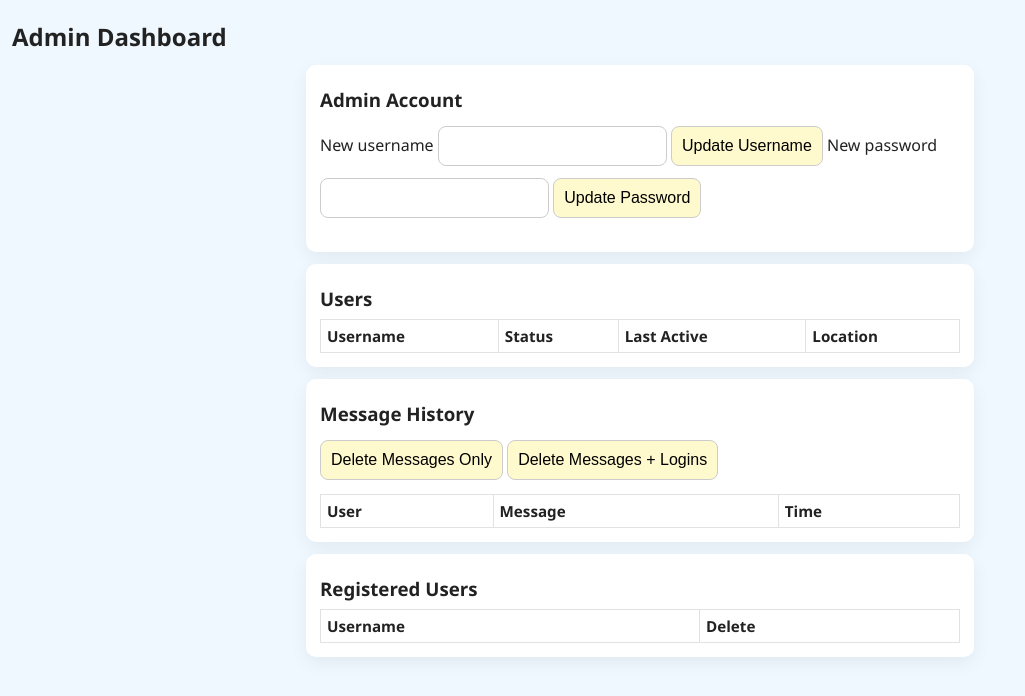
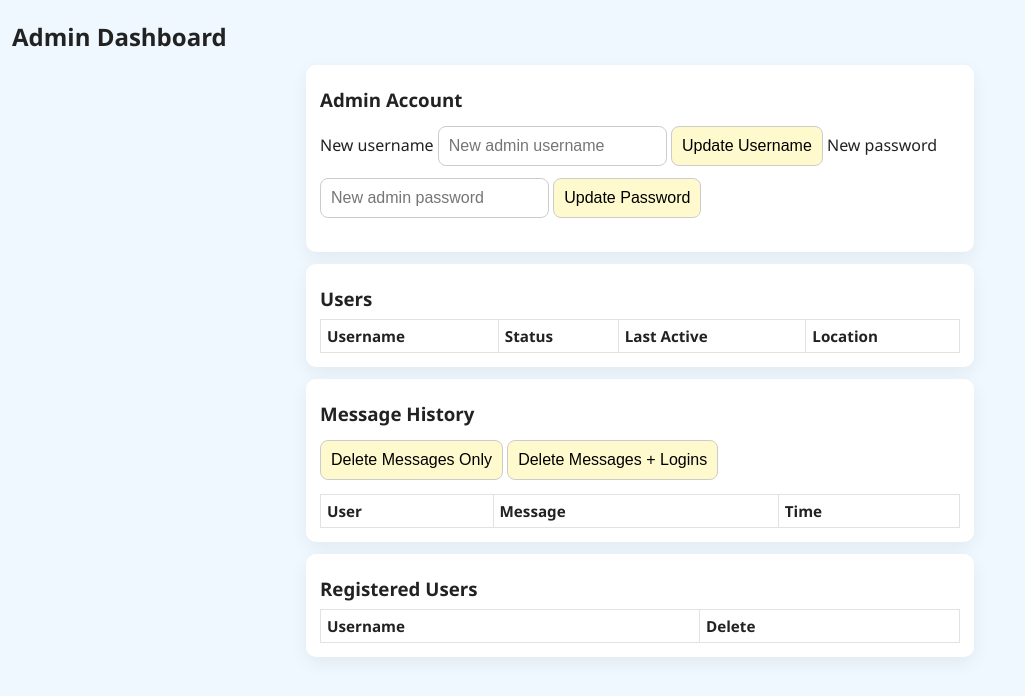
Before and after one commit to ayekyawmin/moment, a website: page public/admin.html in a window 1280 px wide. Shown: the whole page, without its empty margins (0-1025 px from the left). Drawn offline with Linux system fonts and the light colour scheme; no server answers.

Commit message:
Admin Power

```diff
--- a/public/admin.html
+++ b/public/admin.html
@@ -16,11 +16,11 @@
 <div class="card">
   <h3>Admin Account</h3>
   <label>New username</label>
-  <input id="newAdminName" placeholder="" />
+  <input id="newAdminName" placeholder="New admin username" />
   <button id="updateAdmNameBtn">Update Username</button>
 
   <label>New password</label>
-  <input id="newAdminPass" type="password" placeholder="" />
+  <input id="newAdminPass" type="password" placeholder="New admin password" />
   <button id="updateAdmPassBtn">Update Password</button>
 
   <p id="adminStatus" class="muted"></p>
```
